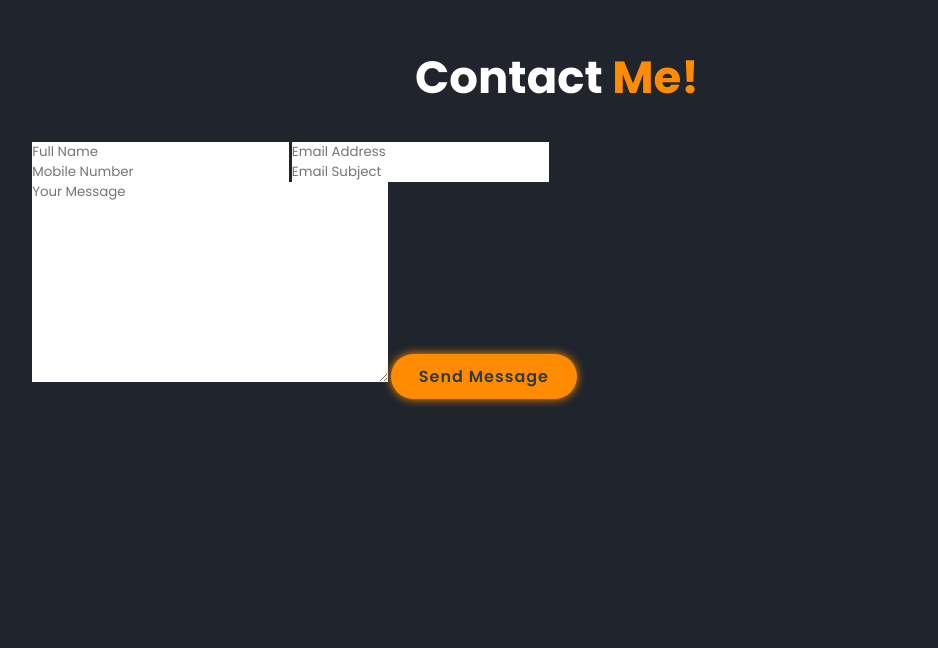
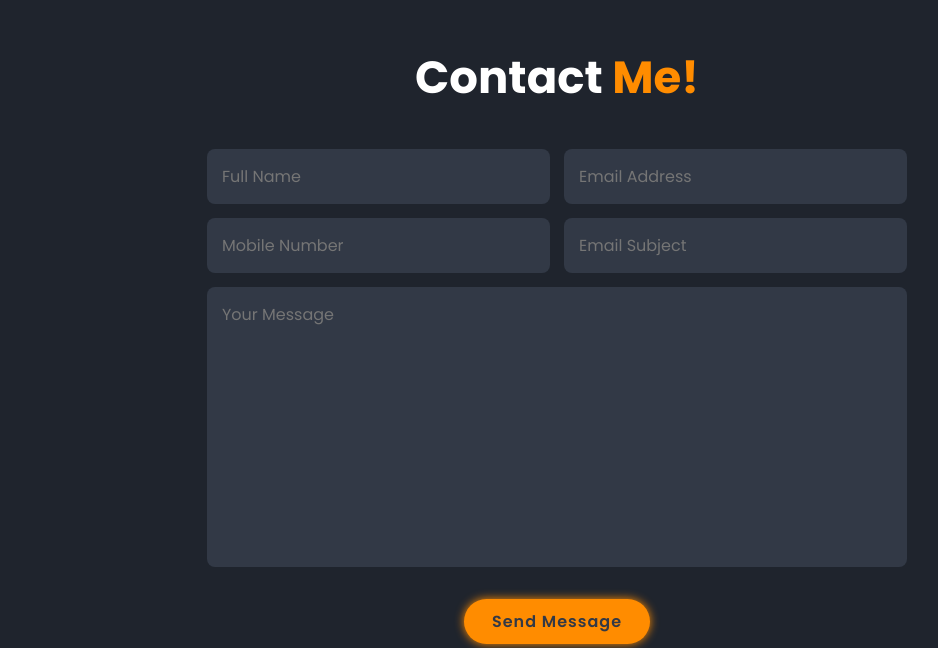
Before and after one commit to Kamlesh-Suthar7/portfolio, a plain HTML site: page index.html in a window 1280 px wide. Shown: the part 3256-3904 px from the top of the page, without its empty margins (83-1021 px from the left). Drawn offline with nearby package versions, Linux system fonts and the light colour scheme.

Commit message:
Update index.html

```diff
--- a/index.html
+++ b/index.html
@@ -176,10 +176,8 @@
 
 
 <!-- modify this form HTML and place wherever you want your form -->
-<form
-  action="https://formspree.io/f/mwpqrdqv"
-  method="POST"
->
+<!-- <form
+  action="https://formspree.io/f/mwpqrdqv" method="POST">
    <section class="contact" id="contact">
   <h2 class="heading">Contact <span>Me!</span></h2>
   <form id="contact-form">
@@ -196,9 +194,25 @@
 
   </form>
 </section>
-  <!-- your other form fields go here -->
   <button type="submit">Send</button>
-</form>
+</form> -->
+
+  <section class="contact" id="contact">
+  <h2 class="heading">Contact <span>Me!</span></h2>
+  <form action="https://formspree.io/f/mwpqrdqv" method="POST">
+    <div class="input-box">
+      <input type="text" id="name" name="name" placeholder="Full Name" required>
+      <input type="email" id="email" name="email" placeholder="Email Address" required>
+    </div>
+    <div class="input-box">
+      <input type="tel" id="phone" name="phone" placeholder="Mobile Number" required>
+      <input type="text" id="subject" name="subject" placeholder="Email Subject" required>
+    </div>
+    <textarea id="message" name="message" cols="30" rows="10" placeholder="Your Message" required></textarea>
+    <input type="submit" value="Send Message" class="btn">
+  </form>
+</section>
+
 
 
 
```
